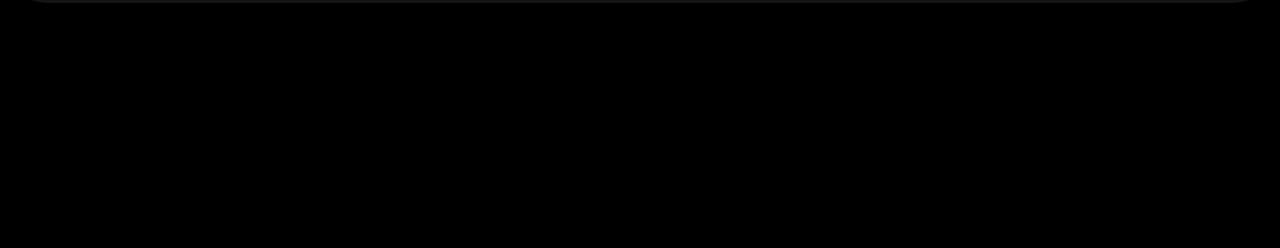
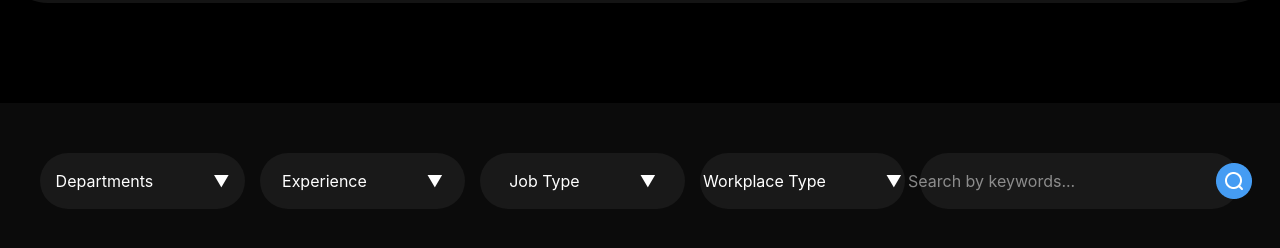
Before and after one commit to zargulak11-hash/git-exam-week2, a website: page src/index2.html in a window 1280 px wide. Shown: the part 552-800 px from the top of the page. Drawn offline with nearby package versions, Linux system fonts and the light colour scheme; files that its build step writes are made by us from their sources.

Commit message:
commit1_proect3

```diff
--- a/src/index2.html
+++ b/src/index2.html
@@ -29,3 +29,26 @@
         </aside>
         <img src="./images/calogo1 2.png" alt="">
     </section>
+    <section class="bg-[#0B0B0B] pt-[50px] pb-[50px] mt-[100px]">
+        <div class="max-w-[1200px] m-auto flex gap-[15px]">
+            <div class="flex items-center gap-[60px] justify-center h-[56px] w-[220px] rounded-[100px] bg-[#191919] text-[white]">
+                <p>Departments</p>
+                <p>▼</p>
+            </div>
+            <div class="flex items-center gap-[60px] justify-center h-[56px] w-[220px] rounded-[100px] bg-[#191919] text-[white]">
+                <p>Experience</p>
+                <p>▼</p>
+            </div>
+            <div class="flex items-center gap-[60px] justify-center h-[56px] w-[220px] rounded-[100px] bg-[#191919] text-[white]">
+                <p>Job Type</p>
+                <p>▼</p>
+            </div>
+            <div class="flex items-center gap-[60px] justify-center h-[56px] w-[220px] rounded-[100px] bg-[#191919] text-[white]">
+                <p>Workplace Type</p>
+                <p>▼</p>
+            </div>
+            <div class="flex items-center p-[20px] gap-[60px] justify-center h-[56px] w-[320px] rounded-[100px] bg-[#191919] text-[white]">
+            <input type="text" placeholder="Search by keywords..." >
+            <img src="./images/Container (6).png" alt=""></div>
+        </div>
+    </section>
```
Also changed, not shown: src/images/Container (6).png (added).
